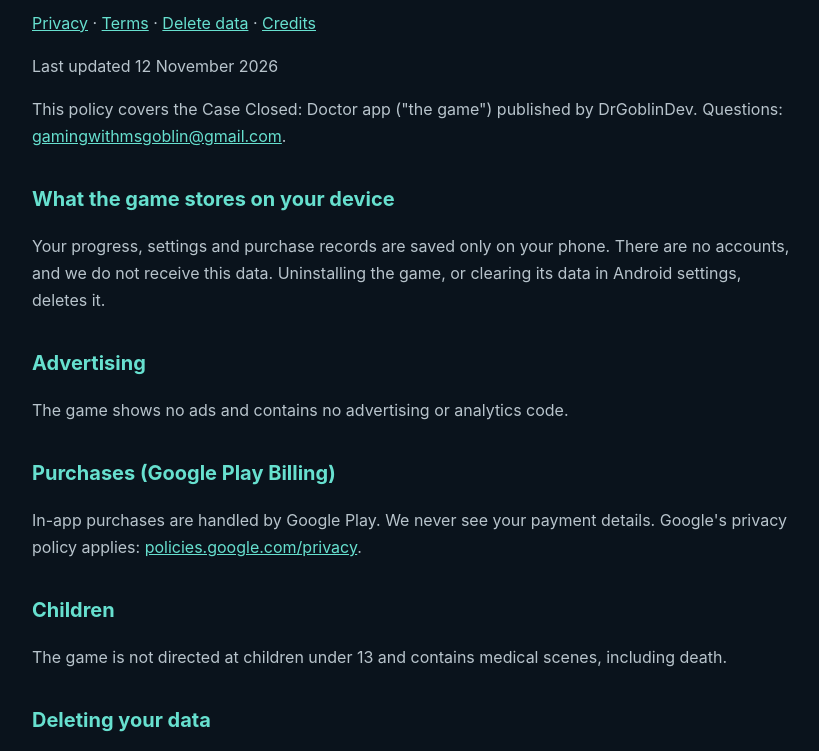
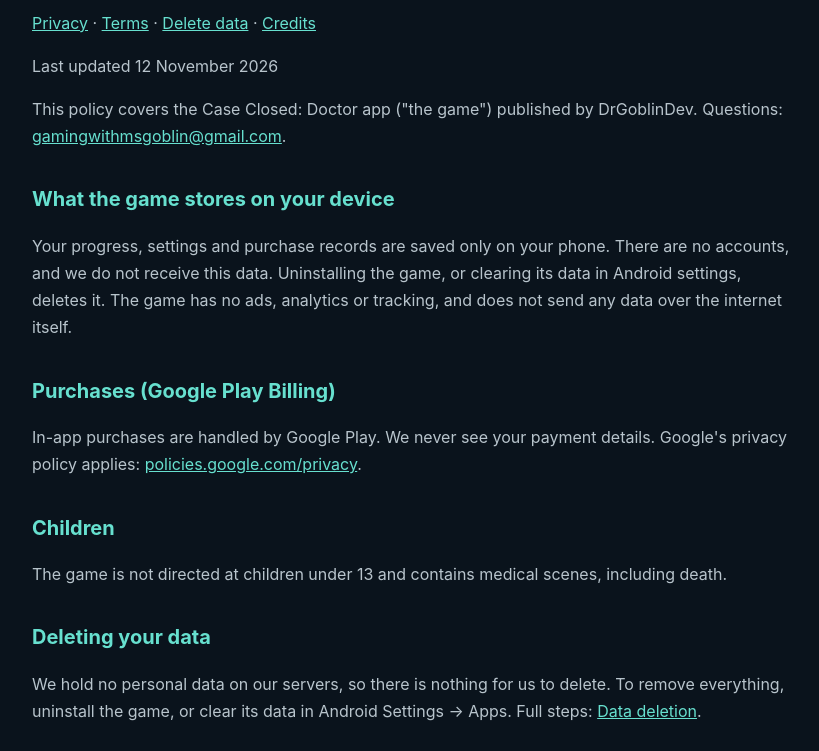
Before and after one commit to gamingwithdrgoblin/casecloseddoctor, a plain HTML site: page privacy.html in a window 1280 px wide. Shown: the part 177-928 px from the top of the page, without its empty margins (228-1047 px from the left). Drawn offline with Linux system fonts and the light colour scheme.

Commit message:
Privacy: no ads, analytics or tracking
Co-Authored-By: Claude Opus 5.5 <noreply@anthropic.com>
Claude-Session: https://claude.ai/code/session_01AyAe8GL9THj5ET5EX7XbJY

```diff
--- a/privacy.html
+++ b/privacy.html
@@ -2,15 +2,13 @@
 <style>:root{--bg:#0a131c;--text:#eef3f6;--muted:#b8c4cc;--accent:#67e0cf;color-scheme:dark}body{background:var(--bg);color:var(--text);font:16px/1.7 Inter,system-ui,sans-serif;margin:0}main{max-width:760px;margin:0 auto;padding:40px 20px}h1{font-size:34px}h2{font-size:20px;margin-top:32px;color:var(--accent)}p,li{color:var(--muted)}a{color:var(--accent)}</style></head><body><main><p><a href="index.html">← Case Closed: Doctor</a></p><h1>Privacy policy</h1><p><a href="privacy.html">Privacy</a> · <a href="terms.html">Terms</a> · <a href="delete-data.html">Delete data</a> · <a href="credits.html">Credits</a></p><p>Last updated 12 November 2026</p>
 <p>This policy covers the Case Closed: Doctor app ("the game") published by DrGoblinDev. Questions: <a href="mailto:gamingwithmsgoblin@gmail.com">gamingwithmsgoblin@gmail.com</a>.</p>
 <h2>What the game stores on your device</h2>
-<p>Your progress, settings and purchase records are saved only on your phone. There are no accounts, and we do not receive this data. Uninstalling the game, or clearing its data in Android settings, deletes it.</p>
-<h2>Advertising</h2>
-<p>The game shows no ads and contains no advertising or analytics code.</p>
+<p>Your progress, settings and purchase records are saved only on your phone. There are no accounts, and we do not receive this data. Uninstalling the game, or clearing its data in Android settings, deletes it. The game has no ads, analytics or tracking, and does not send any data over the internet itself.</p>
 <h2>Purchases (Google Play Billing)</h2>
 <p>In-app purchases are handled by Google Play. We never see your payment details. Google's privacy policy applies: <a href="https://policies.google.com/privacy">policies.google.com/privacy</a>.</p>
 <h2>Children</h2>
 <p>The game is not directed at children under 13 and contains medical scenes, including death.</p>
 <h2>Deleting your data</h2>
-<p>We hold no personal data on our servers, so there is nothing for us to delete. To remove everything, uninstall the game. Full steps: <a href="delete-data.html">Data deletion</a>.</p>
+<p>We hold no personal data on our servers, so there is nothing for us to delete. To remove everything, uninstall the game, or clear its data in Android Settings → Apps. Full steps: <a href="delete-data.html">Data deletion</a>.</p>
 <h2>Changes</h2>
 <p>If this policy changes, we will update this page and the date above.</p>
 </main></body></html>
```
